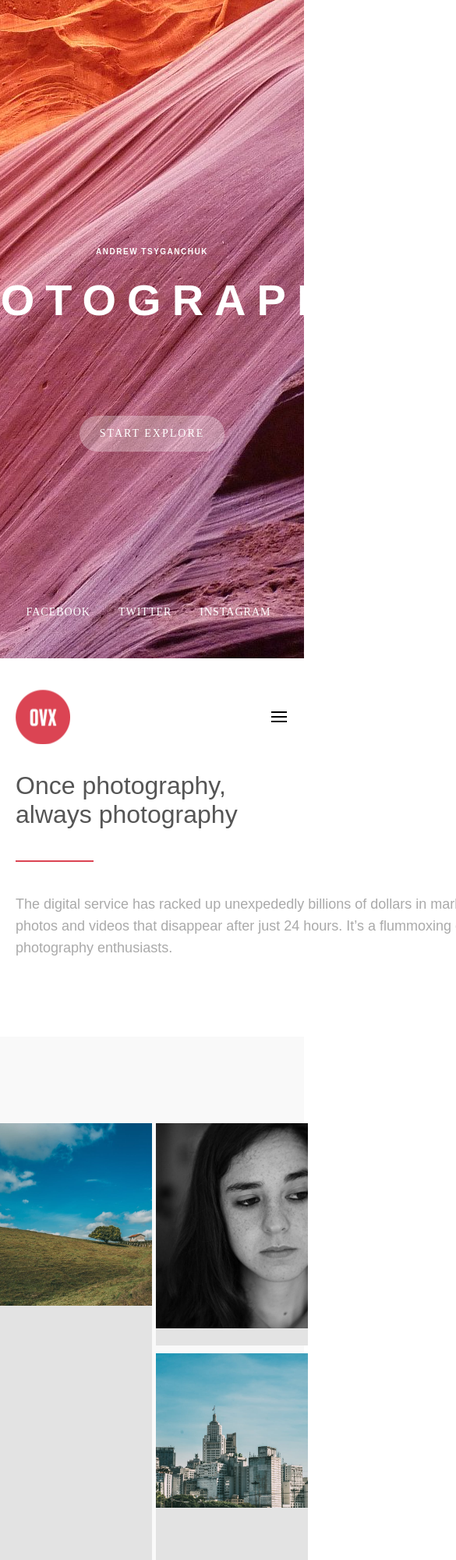
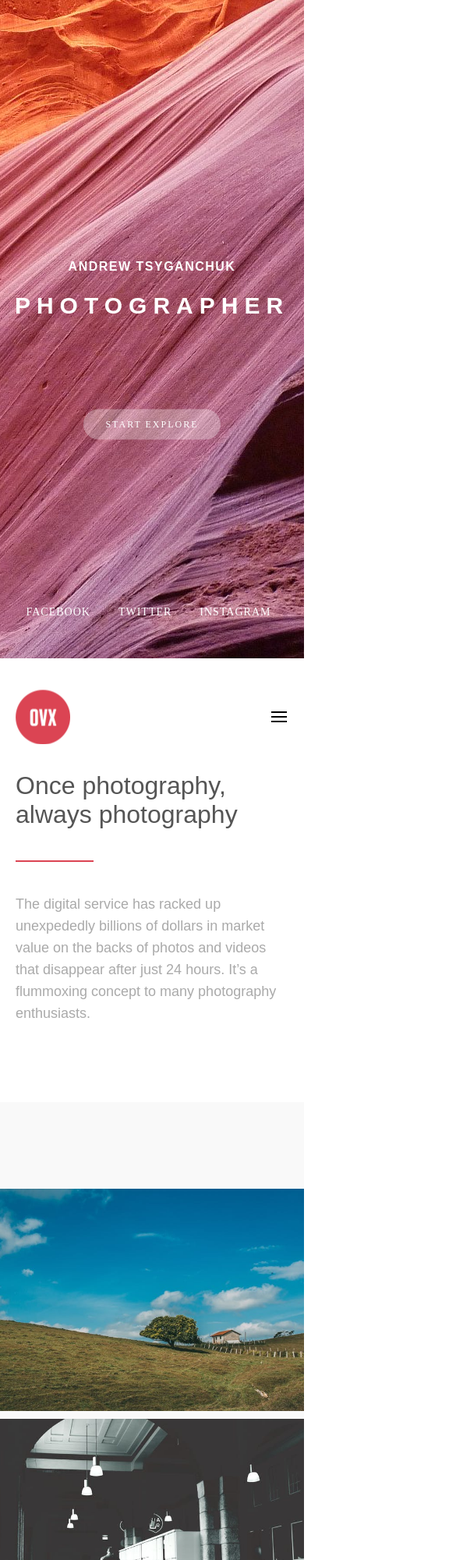
Before and after one commit to yurets9872/photography, a plain HTML site: page index.html in a window 390 px wide. Shown: the top 2000 px of the page at 78% size, 585 px wide, since content can reach past the window. Drawn offline with nearby package versions, Linux system fonts and the light colour scheme.

Commit message:
mobile 480px

```diff
--- a/style.css
+++ b/style.css
@@ -32,7 +32,7 @@ body {
   color: #fff;
   text-transform: uppercase;
   font-family: 'Raleway-Bold', sans-serif;
-  font-size: 0.625em;
+  font-size: 20;
   font-weight: 900;
   letter-spacing: 1.5;
   text-align: center;
@@ -42,7 +42,7 @@ body {
   color: #fff;
   text-transform: uppercase;
   font-family: 'Raleway-Bold', sans-serif;
-  font-size: 3.500em;
+  font-size: 56px;
   font-weight: 900;
   letter-spacing: 14px;
   text-align: center;
@@ -246,7 +246,7 @@ header {
   font-size: 18px;
   line-height: 28px;
   color: #aaa;
-  width: 800px;
+  max-width: 800px;
   margin: 40px 0 100px 0;
 }
 .separator {
@@ -624,3 +624,33 @@ address{
     box-sizing: border-box;
   }
 }
+
+@media screen and (max-width: 486px){
+  .name {
+    font-size: 16px;
+  }
+  .title {
+    font-size: 30px;
+    letter-spacing: 8px;
+  }
+  .exploreBtn {
+    font-size: 12px;
+    padding: 12px 20px;
+  }
+  .right, .left, .middle {
+    width: 100%;
+  }
+  .imgBox {
+    max-width: 485px;
+    max-height: 285px;
+    width: 100%;
+    height: 100%;
+  }
+  .img {
+    top: -25%;
+    width: 160%;
+  }
+  .modalContainer {
+    width: 80%;
+  }
+}
```
